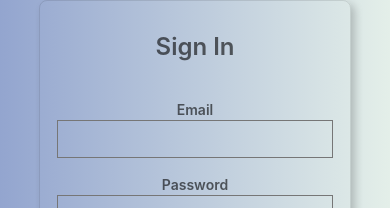
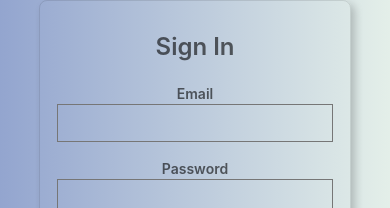
Before and after one commit to vagison/modul-dict, a React (Create React App) app: page / in a window 390 px wide. Both pictures are taken after a click on the element "Sign in". Shown: the part 125-333 px from the top of the page. Built offline with nearby package versions, Linux system fonts and the light colour scheme.

Commit message:
Fixing small screens

```diff
--- a/src/components/Signin/Signin.js
+++ b/src/components/Signin/Signin.js
@@ -59,7 +59,7 @@ class Signin extends React.Component {
           <h1 className="mv3 f3 f1-ns fw6">{title}</h1>
           <form className="measure" onSubmit={this.onSubmitSignIn}>
             <fieldset id="sign_up" className="ba b--transparent ph0 mh0">
-              <div className="mt3">
+              <div className="mt3-ns">
                 <label className="db fw6 lh-copy f6" htmlFor="email-address">
                   {email}
                 </label>
```
